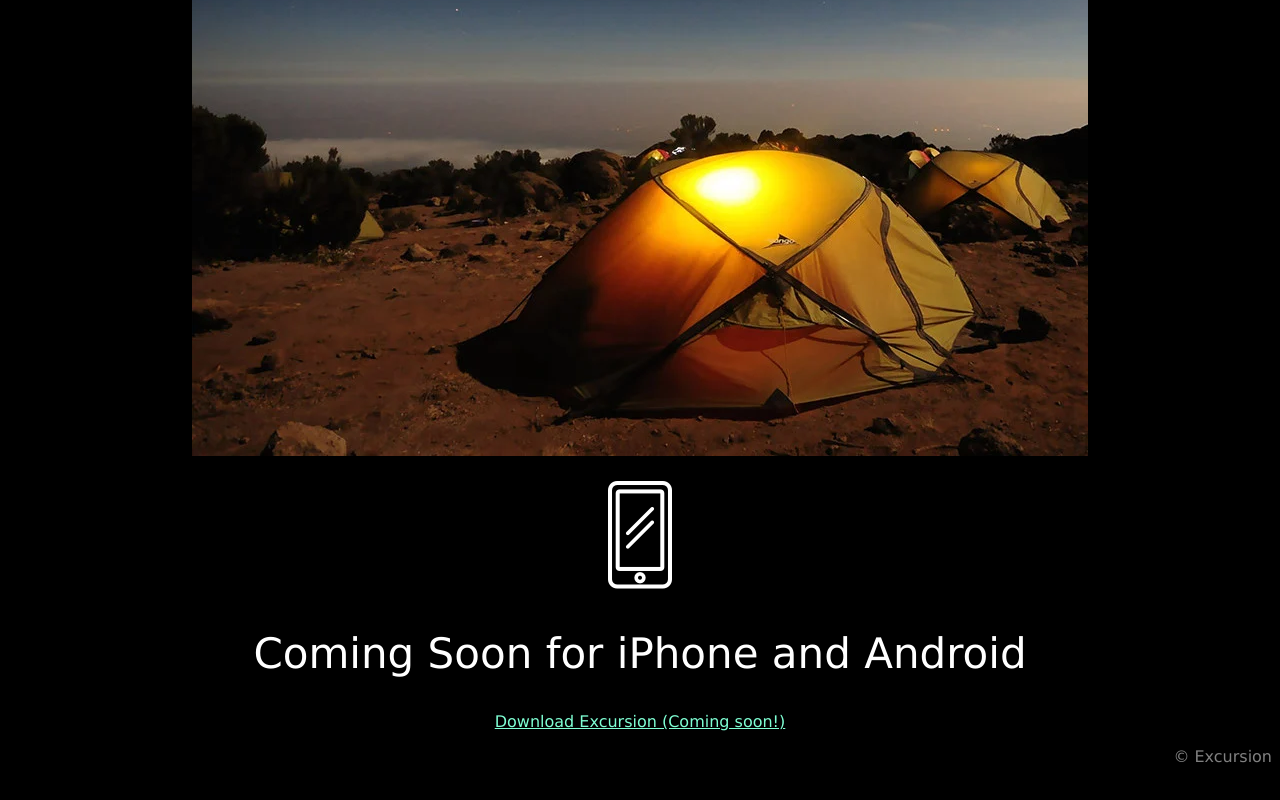
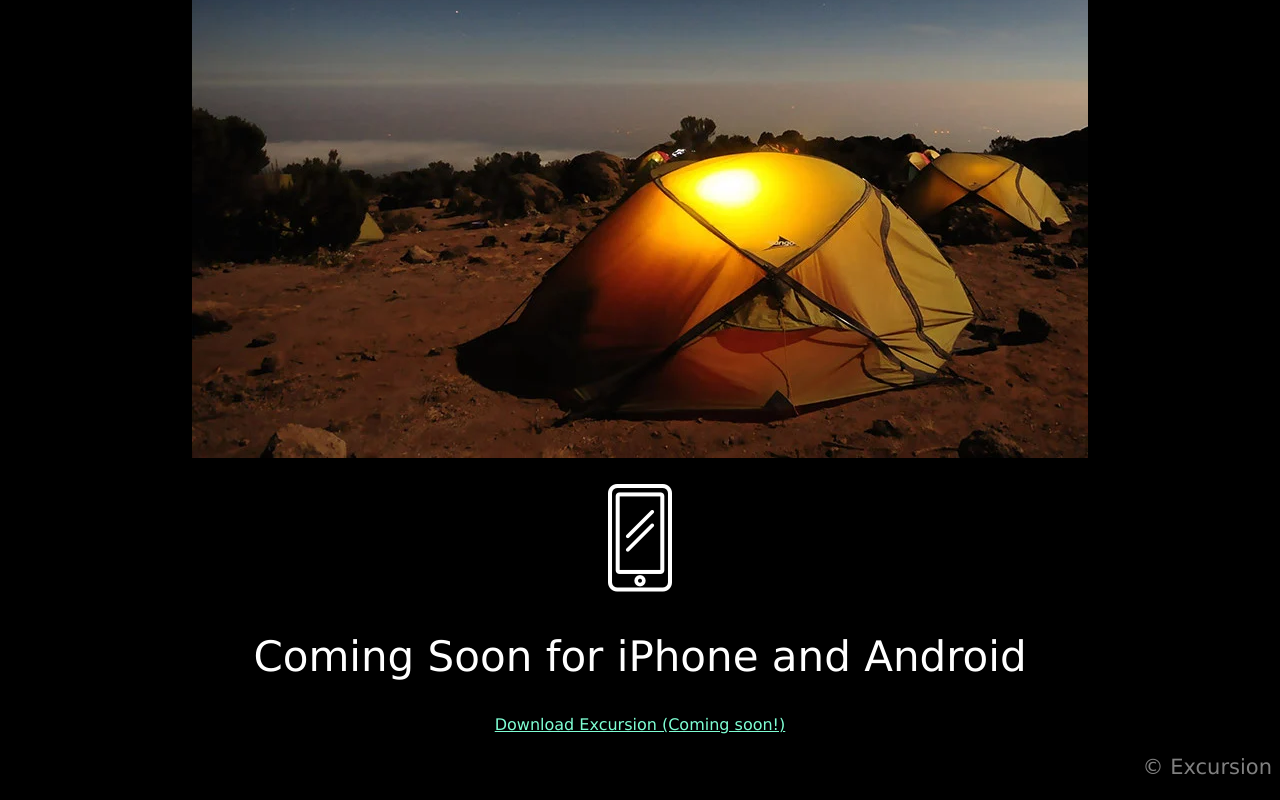
Before and after one commit to benjamin-hecht/excursion, a plain HTML site: page index.html in a window 1280 px wide. Shown: the part 553-1353 px from the top of the page. Drawn offline with Linux system fonts and the light colour scheme.

Commit message:
Fix font size for Paragraphs

```diff
--- a/resources/css/style.css
+++ b/resources/css/style.css
@@ -17,7 +17,7 @@ h2 {
 
 p {
     color: gray;
-    font-size: 20px;
+    font-size: 21px;
 }
 
 a {
@@ -30,5 +30,4 @@ a {
 
 #copyright {
     text-align: right;
-    font-size: 1rem;
 }
```
